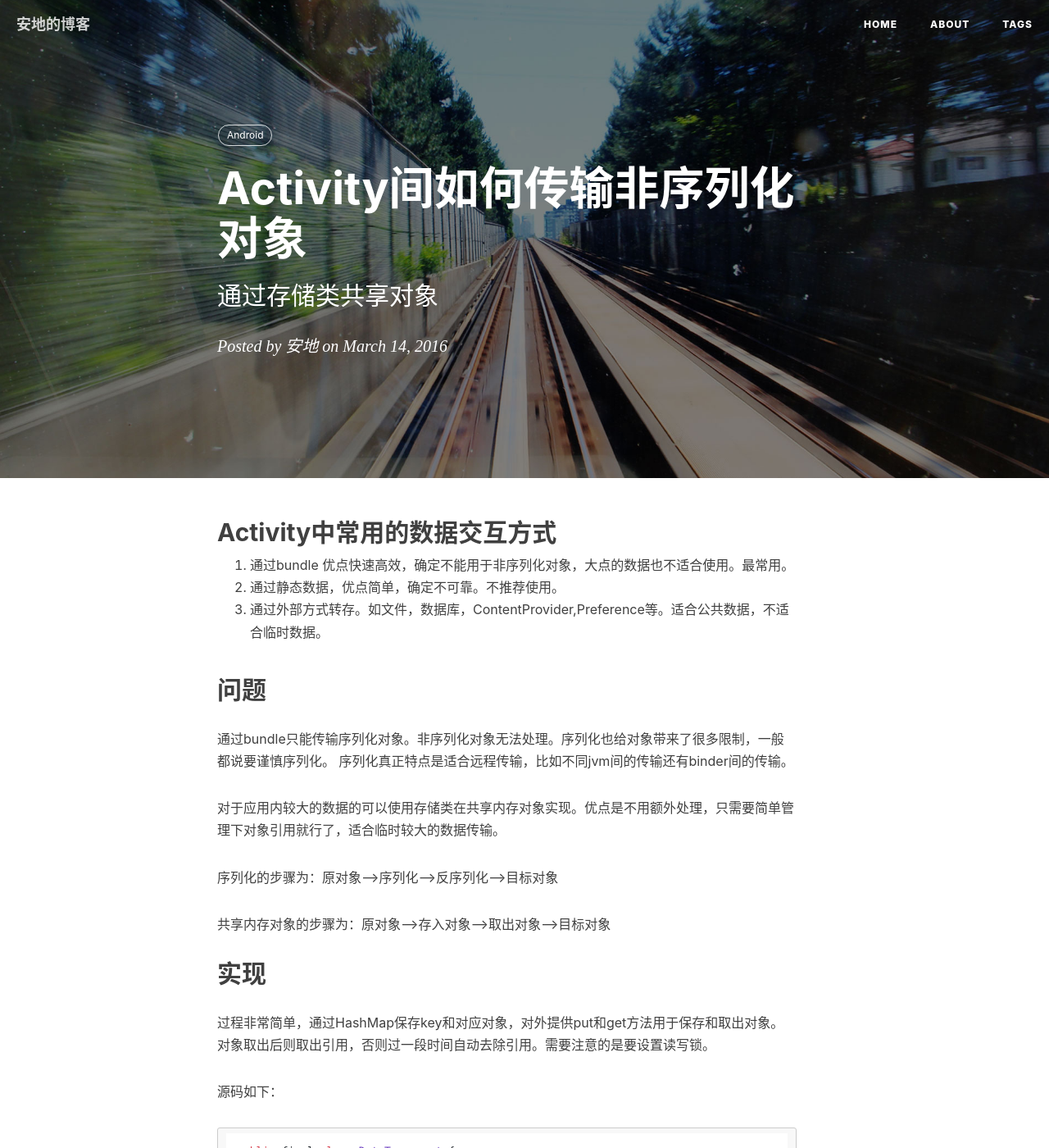
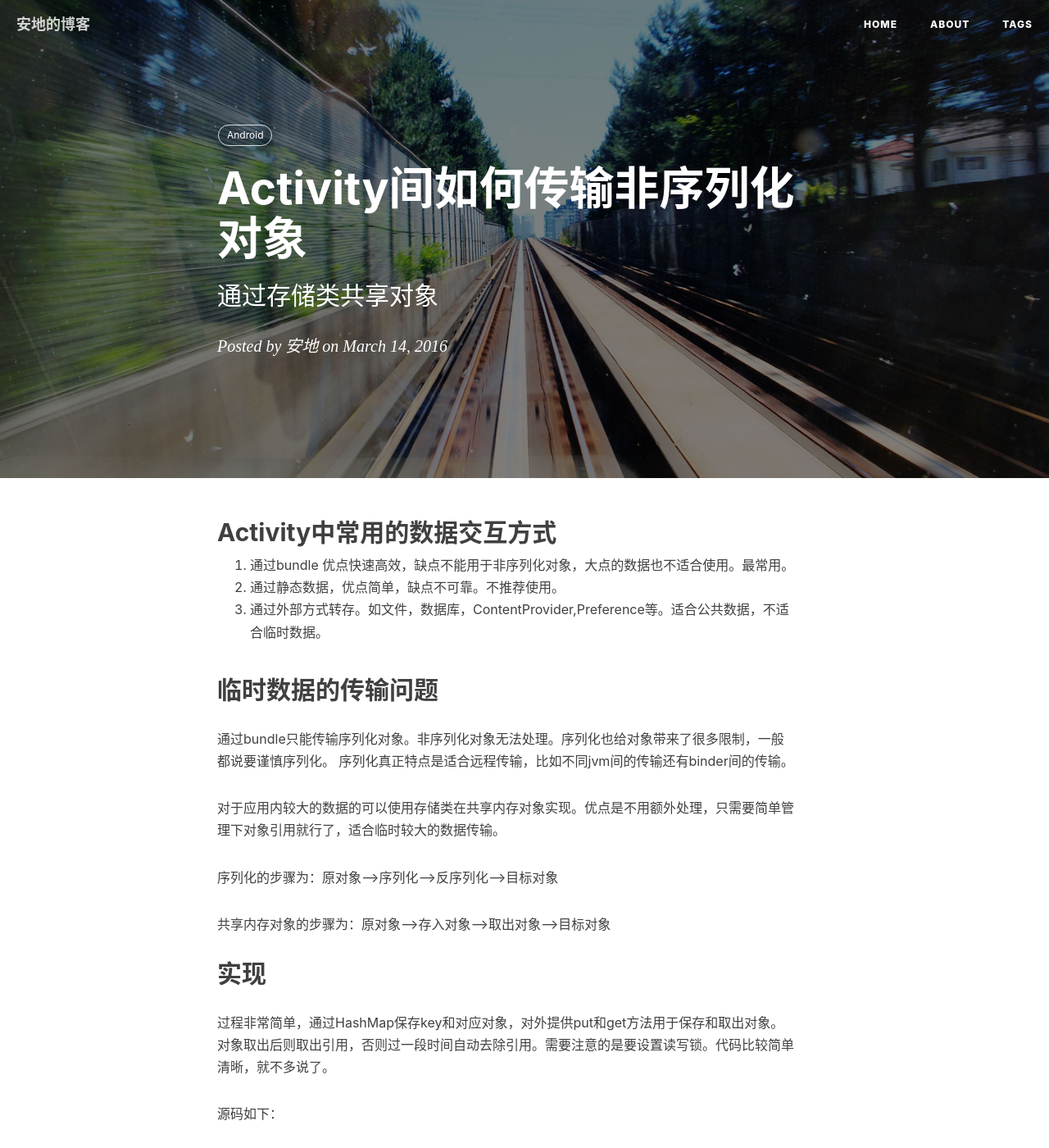
Before and after one commit to myandy/myandy.github.io, a Jekyll site: the page built from _posts/2016-03-16-内存共享对象.markdown, in a window 1280 px wide and 1400 px high. Shown: the whole window at 82% size. Built offline with Jekyll 4.4.1, drawn with Linux system fonts in a browser that asks for light colours; nearby versions of some CDN libraries; comment, search, counter and statistics services are not loaded.

Commit message:
post：fix

```diff
--- a/_posts/2016-03-16-内存共享对象.markdown
+++ b/_posts/2016-03-16-内存共享对象.markdown
@@ -11,11 +11,11 @@ tags:
 
 ## Activity中常用的数据交互方式
 
-1. 通过bundle 优点快速高效，确定不能用于非序列化对象，大点的数据也不适合使用。最常用。
-2. 通过静态数据，优点简单，确定不可靠。不推荐使用。
+1. 通过bundle 优点快速高效，缺点不能用于非序列化对象，大点的数据也不适合使用。最常用。
+2. 通过静态数据，优点简单，缺点不可靠。不推荐使用。
 3. 通过外部方式转存。如文件，数据库，ContentProvider,Preference等。适合公共数据，不适合临时数据。
 
-## 问题
+## 临时数据的传输问题
 
 通过bundle只能传输序列化对象。非序列化对象无法处理。序列化也给对象带来了很多限制，一般都说要谨慎序列化。
 序列化真正特点是适合远程传输，比如不同jvm间的传输还有binder间的传输。
@@ -28,7 +28,7 @@ tags:
 
 ## 实现
 
-过程非常简单，通过HashMap保存key和对应对象，对外提供put和get方法用于保存和取出对象。对象取出后则取出引用，否则过一段时间自动去除引用。需要注意的是要设置读写锁。
+过程非常简单，通过HashMap保存key和对应对象，对外提供put和get方法用于保存和取出对象。对象取出后则取出引用，否则过一段时间自动去除引用。需要注意的是要设置读写锁。代码比较简单清晰，就不多说了。
 
 源码如下：
 
```
